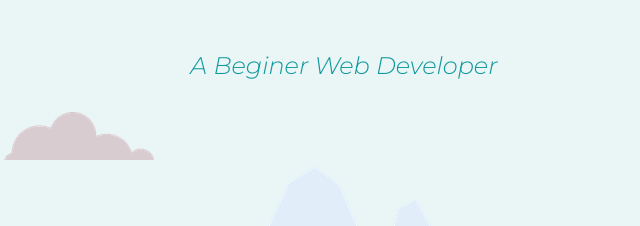
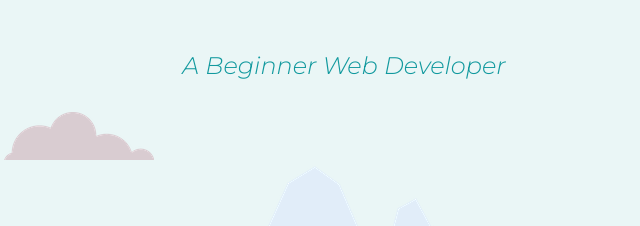
Before and after one commit to vineshtk/Resume, a plain HTML site: page index.html in a window 1280 px wide. Shown: the part 173-399 px from the top of the page, 296-936 px from the left. Drawn offline with Linux system fonts and the light colour scheme.

Commit message:
spelling
beginner spelling on title

```diff
--- a/index.html
+++ b/index.html
@@ -13,7 +13,7 @@
   <div class="top-container">
     <img class="top-cloud" src="images/cloud.png" alt="cloud-img">
     <h1>I'm Vinesh.</h1>
-    <h2 class="title">A Beginer Web Developer</h2>
+    <h2 class="title">A Beginner Web Developer</h2>
     <img class="bottom-cloud" src="images/cloud.png" alt="cloud-img">
     <img src="images/mountain.png" alt="mountain-img">
   </div>
```
